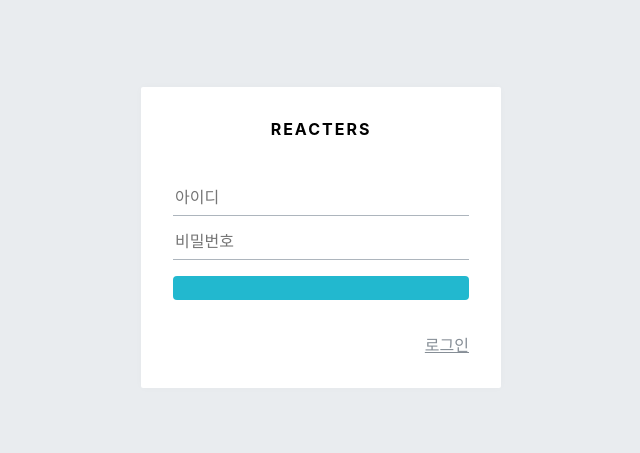
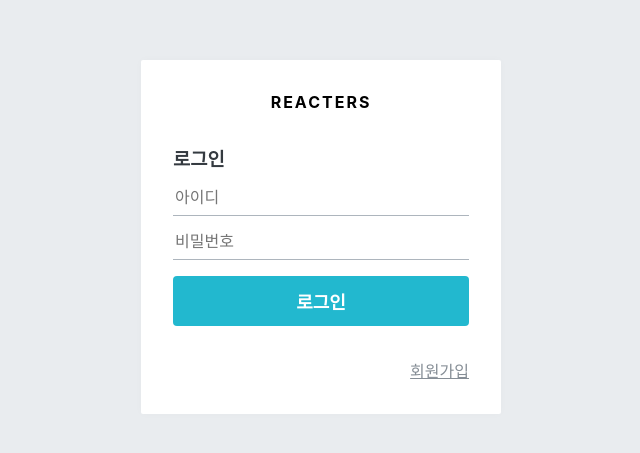
Before and after one commit to dohy-9443/React-study, a React (Create React App) app in the folder blog/blog-frontend/: page /login in a window 1280 px wide. Shown: the part 163-616 px from the top of the page, without its empty margins (319-959 px from the left). Built offline with nearby package versions, Linux system fonts and the light colour scheme.

Commit message:
type login

```diff
--- a/blog/blog-frontend/src/pages/LoginPage.js
+++ b/blog/blog-frontend/src/pages/LoginPage.js
@@ -5,7 +5,7 @@ import AuthForm from '../components/auth/AuthForm';
 const LoginPage = () => {
   return (
     <AuthTemplate>
-      <AuthForm />
+      <AuthForm type="login" />
     </AuthTemplate>
   )
 };
```
